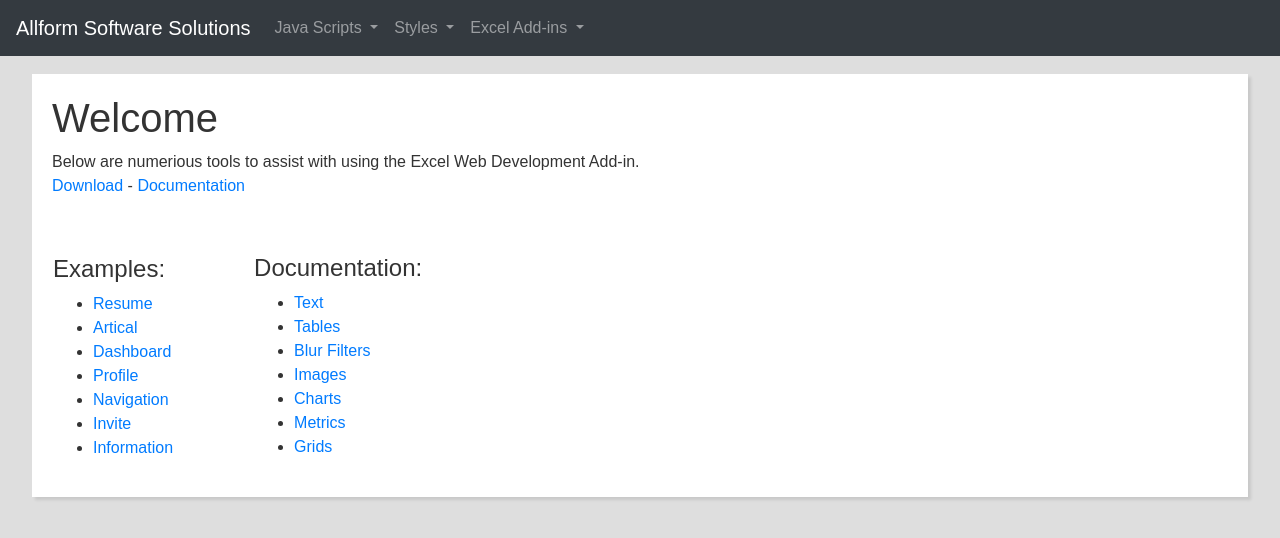
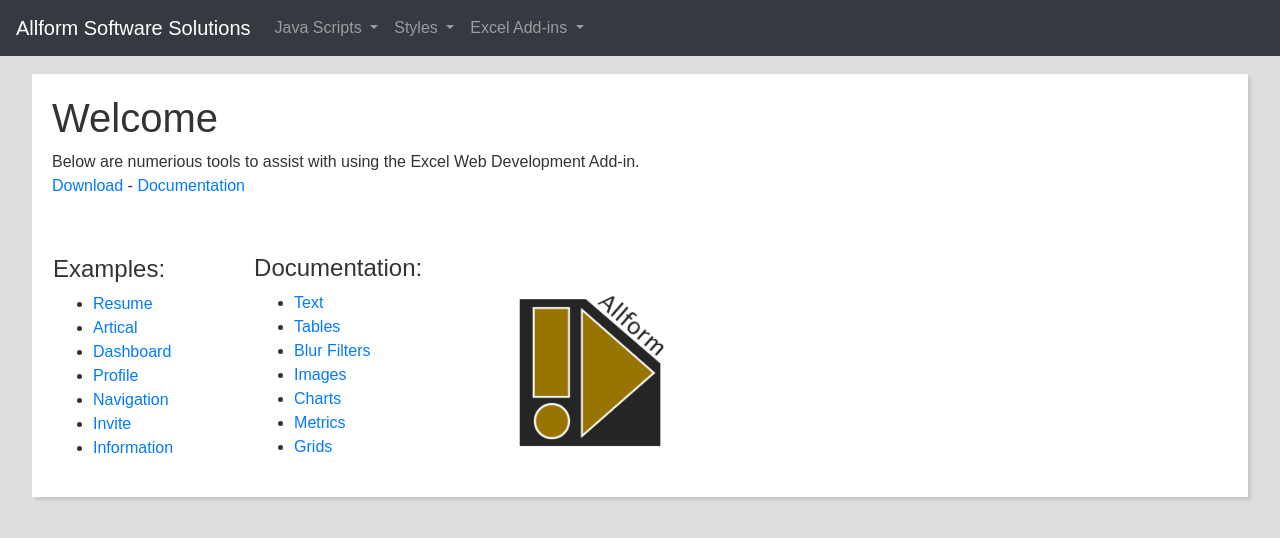
Before and after one commit to kjtakke/kjtakke.github.io, a plain HTML site: page index.html in a window 1280 px wide. Drawn offline with nearby package versions, Linux system fonts and the light colour scheme.

Commit message:
Update index.html

```diff
--- a/index.html
+++ b/index.html
@@ -121,6 +121,8 @@
                       </p>
                     </td>
                     <td style="padding-left:40px; padding-top: 55px; vertical-align:top;">
+                      <img style="height:160px;" src="https://kjtakke.github.io/Logo.png">
+
                     </td>
                   </tr>
               </table>
```
